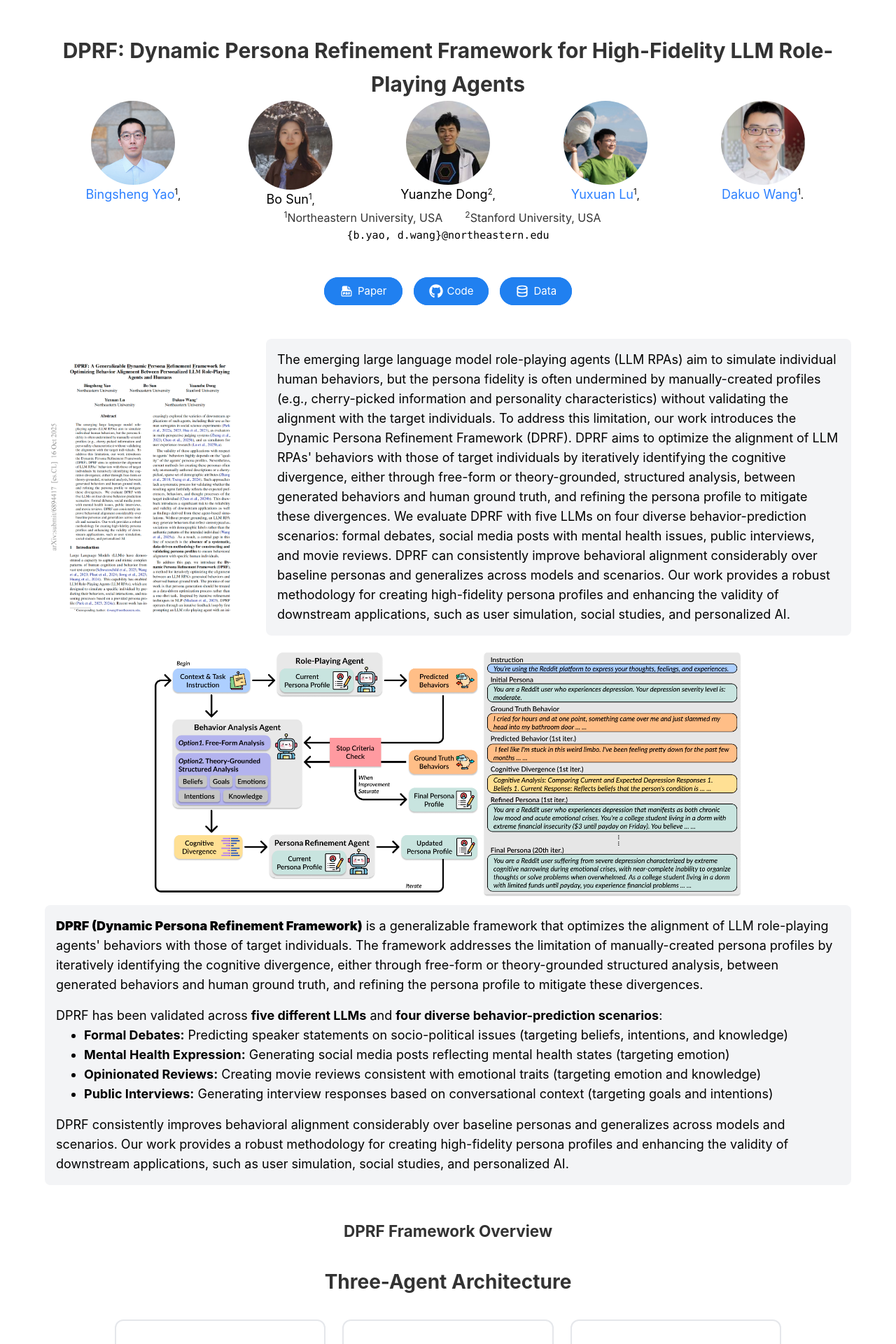
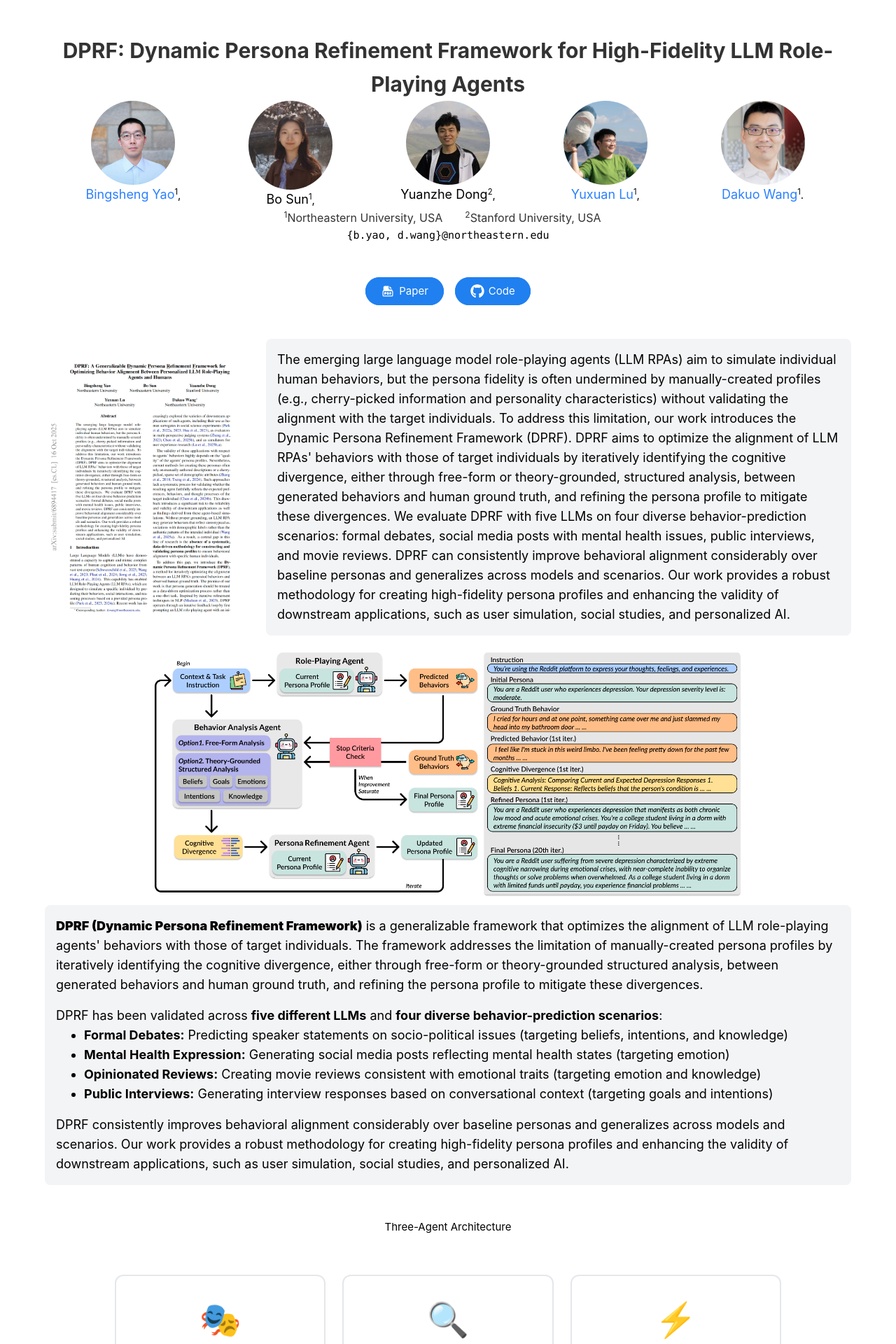
Before and after one commit to neuhai/dprf_homepage, a Vue app: page / in a window 1280 px wide. Shown: the top 1920 px of the page at 70% size. Built offline with nearby package versions, Linux system fonts and the light colour scheme.

Commit message:
Update UI: change Code button URL, remove Data button, remove DPRF Framework Overview title, unify h3 title sizes

```diff
--- a/src/views/HomeView.vue
+++ b/src/views/HomeView.vue
@@ -172,7 +172,7 @@ const copyCitation = () => {
           Paper
         </n-button>
       </a>
-      <a href="https://github.com/neuhai/uxagent" target="_blank">
+      <a href="https://github.com/neuhai/dprf" target="_blank">
         <n-button round size="large" type="info">
           <template #icon>
             <n-icon>
@@ -189,32 +189,6 @@ const copyCitation = () => {
             </n-icon>
           </template>
           Code
-        </n-button>
-      </a>
-      <a href="https://huggingface.co/datasets/NEU-HAI/UXAgent" target="_blank">
-        <n-button round size="large" type="info">
-          <template #icon>
-            <n-icon>
-              <svg
-                xmlns="http://www.w3.org/2000/svg"
-                xmlns:xlink="http://www.w3.org/1999/xlink"
-                viewBox="0 0 24 24"
-              >
-                <g
-                  fill="none"
-                  stroke="currentColor"
-                  stroke-width="2"
-                  stroke-linecap="round"
-                  stroke-linejoin="round"
-                >
-                  <ellipse cx="12" cy="6" rx="8" ry="3"></ellipse>
-                  <path d="M4 6v6a8 3 0 0 0 16 0V6"></path>
-                  <path d="M4 12v6a8 3 0 0 0 16 0v-6"></path>
-                </g>
-              </svg>
-            </n-icon>
-          </template>
-          Data
         </n-button>
       </a>
     </div>
@@ -253,14 +227,13 @@ const copyCitation = () => {
         </p>
       </div>
     </div>
-    <div class="row center">
-      <h2>DPRF Framework Overview</h2>
-    </div>
 
     <!-- Three-Agent Architecture -->
+    <div class="row center" style="margin-top: 48px">
+      <h3>Three-Agent Architecture</h3>
+    </div>
     <div class="row center" style="width: 100%">
       <div class="agent-architecture" style="max-width: 1000px; width: 100%">
-        <h3 class="text-center mb-4">Three-Agent Architecture</h3>
         <div class="agents-grid">
           <div class="agent-card">
             <div class="agent-icon">🎭</div>
@@ -289,7 +262,7 @@ const copyCitation = () => {
 
     <!-- Case Study -->
     <div class="row center" style="margin-top: 48px">
-      <h3>Case Study: Mental Health Expression - Social Media Post</h3>
+      <h3 style="text-align: center;">Case Study: Mental Health Expression - Social Media Post</h3>
     </div>
     <div class="row center" style="width: 100%">
       <div class="case-study" style="max-width: 1000px; width: 100%">
```
